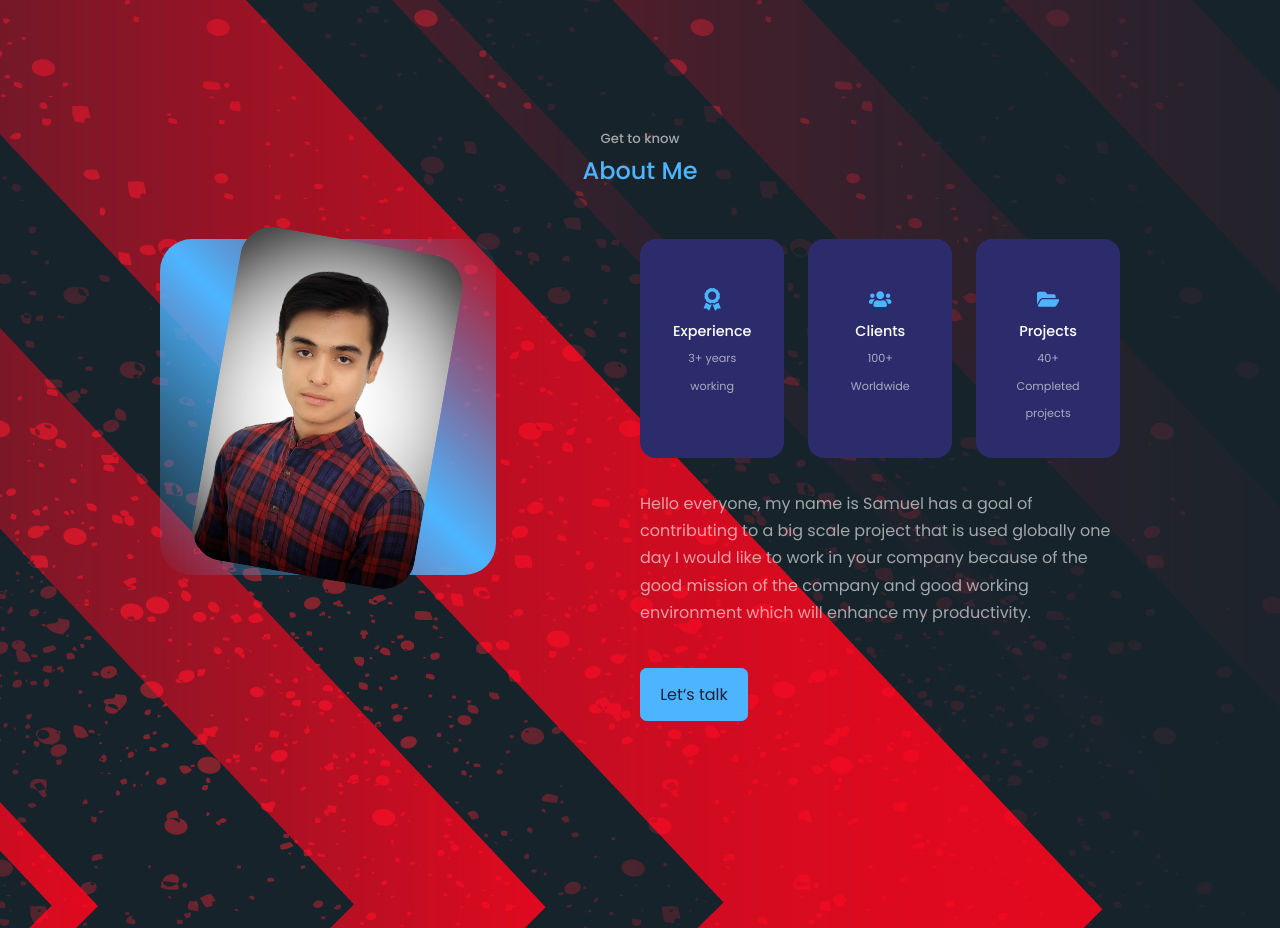
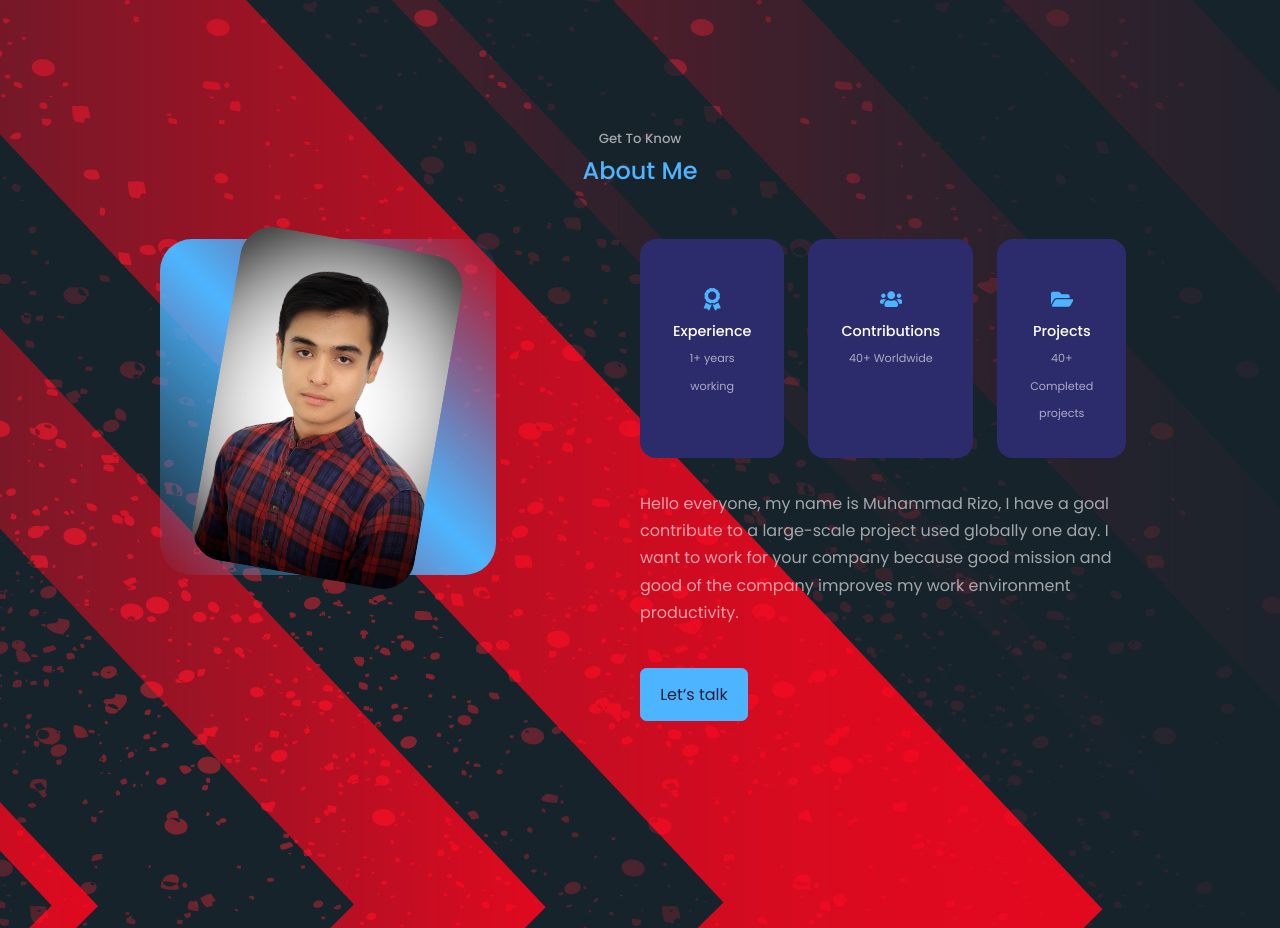
Before and after one commit to mukhammadrizooff/Portfolio, a React (Create React App) app: page / in a window 1280 px wide. Shown: the part 800-1728 px from the top of the page. Built offline with nearby package versions, Linux system fonts and the light colour scheme.

Commit message:
Fix eslint

```diff
--- a/src/components/about/About.jsx
+++ b/src/components/about/About.jsx
@@ -1,3 +1,4 @@
+/* eslint-disable jsx-a11y/img-redundant-alt */
 import React from 'react';
 import { FaAward, FaUsers, FaFolderOpen } from 'react-icons/fa';
 import './about.css';
@@ -5,12 +6,12 @@ import ME from '../../assets/user.jpg';
 
 const About = () => (
   <section id="about">
-    <h5>Get to know</h5>
+    <h5>Get To Know</h5>
     <h2>About Me</h2>
     <div className="container about__container">
       <div className="about__me">
         <div className="about__me-image">
-          <img src={ME} alt="my profile" />
+          <img src={ME} alt="About Picture" />
         </div>
       </div>
       <div className="about__content">
@@ -18,13 +19,13 @@ const About = () => (
           <article className="about__card">
             <FaAward className="about__icon" />
             <h5>Experience</h5>
-            <small>3+ years working</small>
+            <small>1+ years working</small>
           </article>
 
           <article className="about__card">
             <FaUsers className="about__icon" />
-            <h5>Clients</h5>
-            <small>100+ Worldwide</small>
+            <h5>Contributions</h5>
+            <small>40+ Worldwide</small>
           </article>
 
           <article className="about__card">
@@ -35,14 +36,14 @@ const About = () => (
         </div>
 
         <p>
-          Hello everyone, my name is Samuel has a goal
-          of contributing to a big scale project that
-          is used globally one day
+            Hello everyone, my name is Muhammad Rizo, I have a goal
+            contribute to a large-scale project
+            used globally one day.
 
-          I would like to work in your company because
-          of the good mission of the company and good
-          working environment which will enhance my
-          productivity.
+            I want to work for your company because
+            good mission and good of the company
+            improves my work environment
+            productivity.
         </p>
 
         <a href="#contact" className="btn btn-primary">
```
